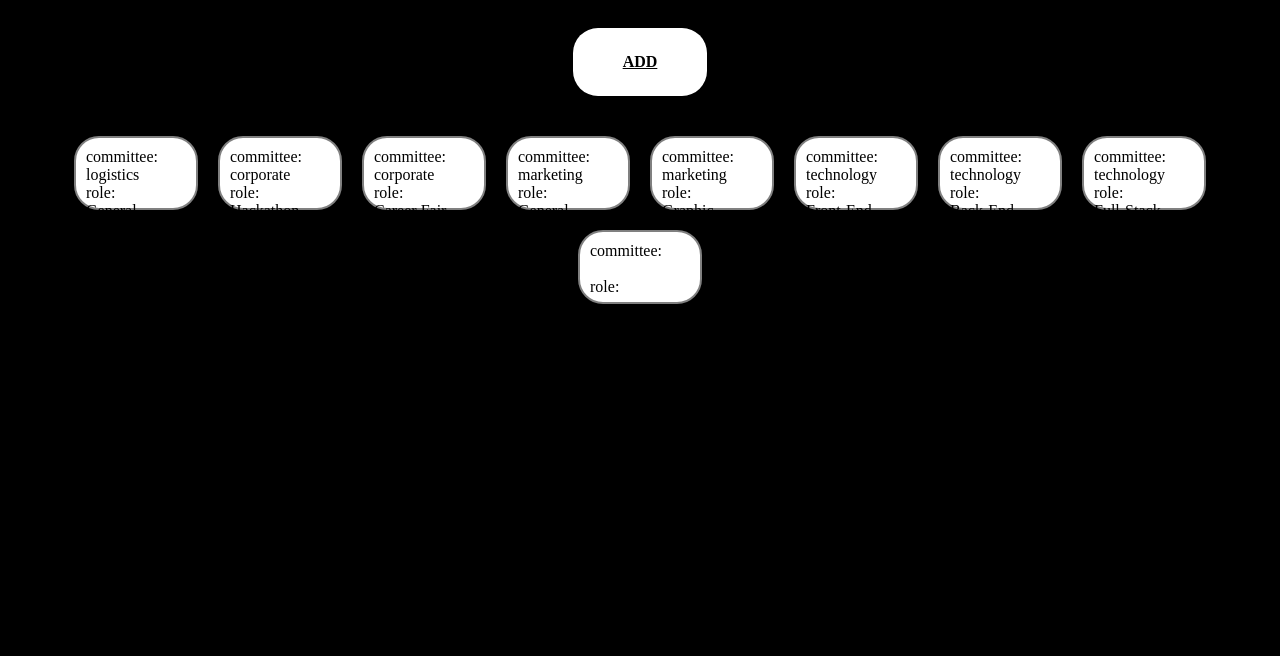
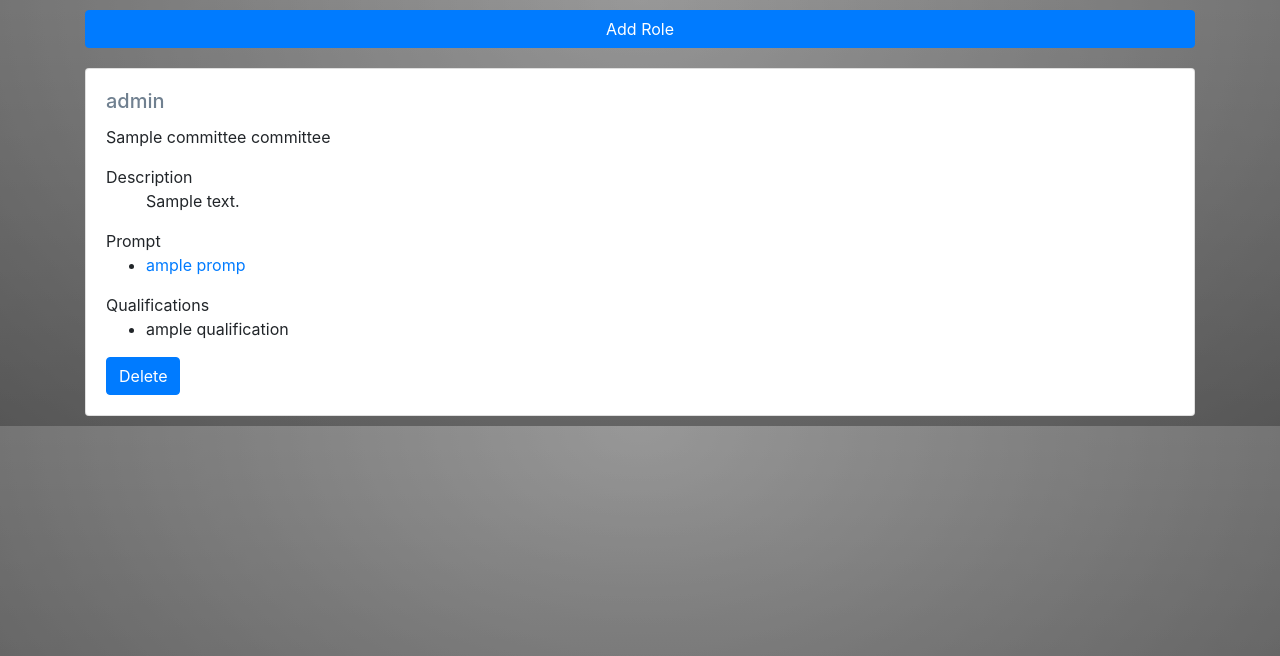
Before and after one commit to HackAtUCI/learn-flask-2-template, a Flask app: page / in a window 1280 px wide. Shown: the top 656 px of the page. Run offline with Flask 2, Linux system fonts and the light colour scheme; a database or web service that is not in the repository returns one stand-in record (values such as "Sample title"); some libraries are stand-ins or nearby versions.

Commit message:
finished project

```diff
--- a/app.py
+++ b/app.py
@@ -1,28 +1,38 @@
 from flask import Flask, render_template, redirect, request, url_for
-from db import MongoDB, DBProxy
+from db import MongoDB, DBProxy, json
 
-uri = "mongodb+srv://dbUser:dbPassword@hack-roles-rvxnw.mongodb.net/test?retryWrites=true"
+uri = "mongodb+srv://dbUser:dbPassword@hack-roles-rvxnw.mongodb.net/test?retryWrites=true&ssl_cert_reqs=CERT_NONE"
 
-# https://cloud.mongodb.com/v2/5cc7e3fdc56c98c27c6a7fc8#clusters/detail/hack-roles
 
 app = Flask(__name__)
+
+
 db = MongoDB(uri)
-proxy_db = DBProxy("roles.json")
+# proxy_db = DBProxy("roles.json")
 
 
 @app.route('/', methods = ["GET", "POST"])
 def index():
-        # return render_template("index.html", info_list = db["roles-info"].find())
-        return render_template("index.html", info_list = proxy_db.items())
+    processed_data = []
+    for item in db["roles-info"].find():
+        processed_data.append(item)
+
+    for item in processed_data:
+        item["qualifications"] = item["qualifications"][1:-1].split(",")
+        item["prompt"] = item["prompt"][1:-1].split(",")
+
+    # processed_data = proxy_db.items()
+
+    return render_template("index.html", info_list = processed_data)
 
 @app.route('/add', methods = ["GET", "POST"])
 def add_entry():
-        if request.method == "POST":
-            # db["roles-info"].insert_one(dict(request.form))
-            proxy_db.create(dict(request.form))
-            return redirect(url_for("index"))
+    if request.method == "POST":
+        db["roles-info"].insert_one(dict(request.form))
+        # proxy_db.create(dict(request.form))
+        return redirect(url_for("index"))
 
-        return render_template("add_entry.html")
+    return render_template("add_entry.html")
 
 if __name__ == '__main__':
     app.run(debug = True)
--- a/static/index.css
+++ b/static/index.css
@@ -1,38 +1,24 @@
 body {
-    background-color: black;
-    display: flex;
-    justify-content: center;
-    align-items: center;
-    flex-direction: column;
+    background: linear-gradient(to bottom, rgba(255,255,255,0.15) 0%, rgba(0,0,0,0.15) 100%), radial-gradient(at top center, rgba(255,255,255,0.40) 0%, rgba(0,0,0,0.40) 120%) #989898;
+    background-blend-mode: multiply,multiply;
 }
 
-.container {
+.full-width {
     display: flex;
+    flex-direction: column;
+    align-items: center;
     justify-content: center;
-    padding: 10px;
-    -webkit-flex-wrap: wrap;
-    flex-wrap: wrap;
 }
 
-a:link, a:visited, a:hover, a:active {
-    color: black;
-
+.add-btn {
+    width: 100%;
+    margin: 10px 0px;
 }
 
-.button {
-    font-weight: 900;
-    background-color: white;
-    padding: 25px 50px 25px 50px;
-    margin: 10px;
-    border-radius: 25px
+.role-name {
+    color: slategrey;
 }
 
-.node {
-    background-color: white;
-    height: 50px;
-    width: 100px;
-    padding: 10px;
-    margin: 10px;
-    border: 2px solid grey;
-    border-radius: 25px;
- }
+.card {
+    margin: 10px 0px;
+}
--- a/templates/index.html
+++ b/templates/index.html
@@ -1,42 +1,47 @@
 <!DOCTYPE html>
 <html>
     <head>
-        <link rel ="stylesheet" href="../static/index.css">
-        <script src="../scripts/script.js"></script>
+        <link rel="stylesheet" href="https://stackpath.bootstrapcdn.com/bootstrap/4.1.3/css/bootstrap.min.css" integrity="sha384-MCw98/SFnGE8fJT3GXwEOngsV7Zt27NXFoaoApmYm81iuXoPkFOJwJ8ERdknLPMO" crossorigin="anonymous">
+        <link rel ="stylesheet" href="../static/index.css" />
     </head>
-
     <body>
-
-        <div class="container">
-
-            <!-- I could just make a form out of each button
-                Could just make a method post? -->
-            <div class="button">
-                <a href = "/add">ADD </a>
-            </div>
-
-
-
+        <div class="container full-width">
+            <a class="btn btn-primary add-btn" href = "/add">Add Role </a>
         </div>
-
-
         <div class="container">
             {% for info in info_list %}
-                <div class = "node">
-                    committee: <br>{{info['committee']}} <br>
-                    role: <br>{{info['role']}} <br>
-                    <!--description: {{info['description']}} <br>
-                        Go through the items in each list?
-                        qualifications: {{info['qualifications']}}
-
-                    -->
-                    prompt: <br>
-                    {% for item in info['prompt'] %}
-                        {{item}}
-                    {% endfor %}
+                <div class="card">
+                    <div class="card-body">
+                    <h5 class="card-title role-name">{{info['role']}}</h5>
+                    <p>{{info['committee']}} committee</p>
+                    <div class="card-text">
+                        <div>
+                            Description
+                        </div>
+                            <ul>
+                                {{info['description']}}
+                            </ul>
+                        <div>
+                            Prompt
+                        </div>
+                        <ul>
+                            {% for item in info['prompt'] %}
+                                <li><a href="{{item.strip()[1:-1]}}">{{item.strip()[1:-1]}} </a></li>
+                            {% endfor %}
+                        </ul>
+                        <div>
+                            Qualifications
+                        </div>
+                        <ul>
+                            {% for item in info['qualifications'] %}
+                                <li>{{item.strip()[1:-1]}}</li>
+                            {% endfor %}
+                        </ul>
+                    </div>
+                    <a href="#" class="btn btn-primary">Delete</a>
+                    </div>
                 </div>
             {% endfor %}
         </div>
-
     </body>
 </html>
```
Also changed, not shown: roles.json (+1 -1 lines), static/add_entry.css (+13 -6 lines), templates/add_entry.html (+26 -20 lines), 1 other file.
